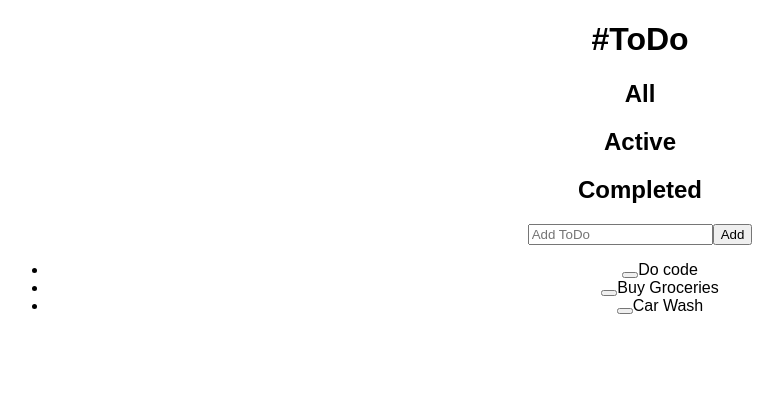
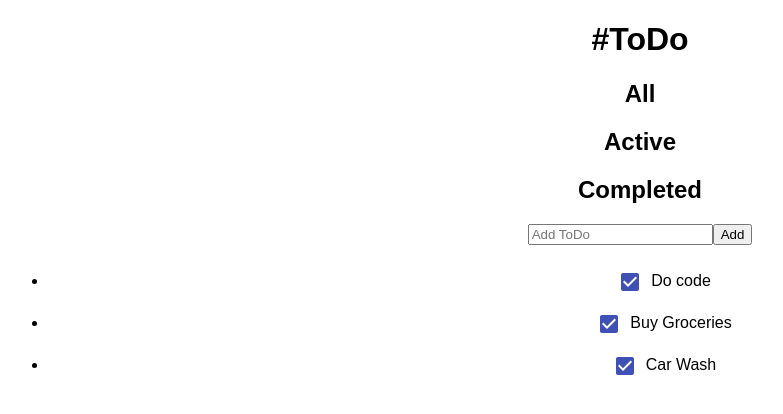
Before and after one commit to sPreet247/To-Do-App, a React (Create React App) app: page / in a window 1280 px wide. Shown: the top 414 px of the page, without its empty margins (0-783 px from the left). Built offline with nearby package versions, Linux system fonts and the light colour scheme.

Commit message:
checkbox

```diff
--- a/package.json
+++ b/package.json
@@ -8,6 +8,7 @@
   ],
   "main": "src/index.js",
   "dependencies": {
+    "@material-ui/core": "4.11.4",
     "react": "17.0.2",
     "react-dom": "17.0.2",
     "react-icons": "4.2.0",
--- a/src/components/List.js
+++ b/src/components/List.js
@@ -1,17 +1,37 @@
+import AppContext from 'context/AppContext';
+import Checkbox from '@material-ui/core/Checkbox';
+import { useContext } from 'react';
 const List = () => {
+  const { checked, handleChange } = useContext(AppContext);
+
   return (
     <>
       <ul>
         <li>
-          <button type="checkbox" />
+          <Checkbox
+            checked={checked}
+            onChange={handleChange}
+            color="primary"
+            inputProps={{ 'aria-label': 'primary checkbox' }}
+          />
           Do code
         </li>
         <li>
-          <button type="checkbox" />
+          <Checkbox
+            checked={checked}
+            color="primary"
+            onChange={handleChange}
+            inputProps={{ 'aria-label': 'primary checkbox' }}
+          />
           Buy Groceries
         </li>
         <li>
-          <button type="checkbox" />
+          <Checkbox
+            checked={checked}
+            onChange={handleChange}
+            color="primary"
+            inputProps={{ 'aria-label': 'primary checkbox' }}
+          />
           Car Wash
         </li>
       </ul>
--- /dev/null
+++ b/src/context/AppContext.js
@@ -0,0 +1,4 @@
+import { createContext } from 'react';
+
+const AppContext = createContext();
+export default AppContext;
--- /dev/null
+++ b/src/context/AppState.js
@@ -0,0 +1,18 @@
+import AppContext from './AppContext';
+
+import { useState } from 'react';
+
+const AppState = (props) => {
+  const [checked, setChecked] = useState(true);
+
+  const handleChange = (event) => {
+    setChecked(event.target.checked);
+  };
+  return (
+    <AppContext.Provider value={{ checked, setChecked, handleChange }}>
+      {props.children}
+    </AppContext.Provider>
+  );
+};
+
+export default AppState;
--- a/src/index.js
+++ b/src/index.js
@@ -1,12 +1,14 @@
 import { StrictMode } from 'react';
 import ReactDOM from 'react-dom';
-
+import AppState from 'context/AppState';
 import App from './App';
 
 const rootElement = document.getElementById('root');
 ReactDOM.render(
   <StrictMode>
-    <App />
+    <AppState>
+      <App />
+    </AppState>
   </StrictMode>,
   rootElement
 );
```
